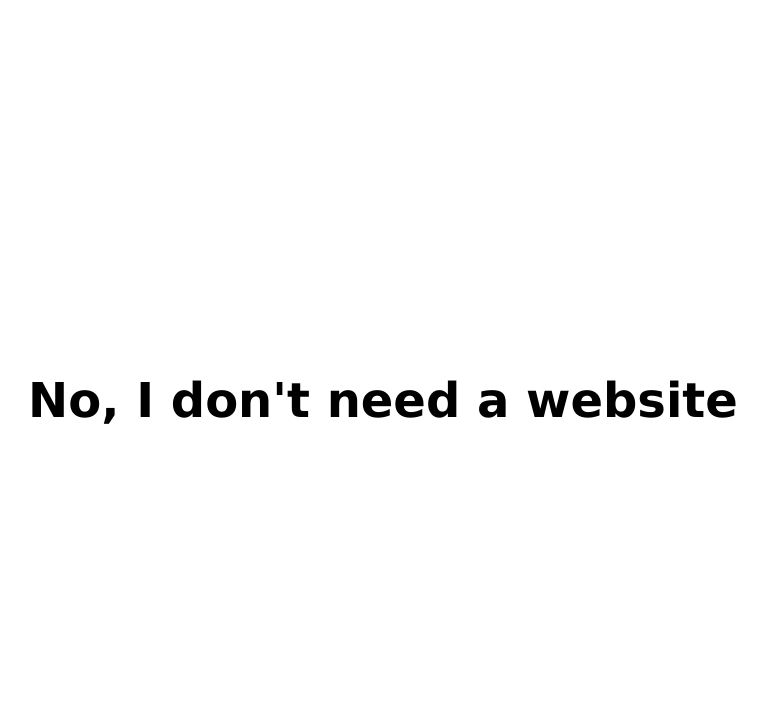
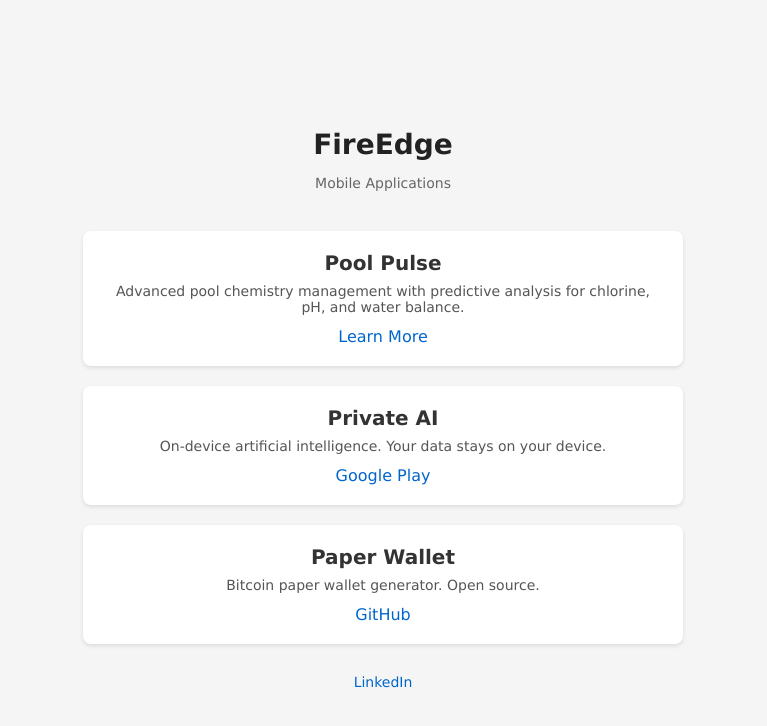
Before and after one commit to ValleZ/web.valkon.us, a plain HTML site: page index.html in a window 1280 px wide. Shown: the whole page, without its empty margins (257-1024 px from the left). Drawn offline with Linux system fonts and the light colour scheme.

Commit message:
Canonical and refresh for main page

```diff
--- a/index.html
+++ b/index.html
@@ -1,16 +1,134 @@
-<html>
+<!DOCTYPE html>
+<html lang="en">
+<head>
+    <meta charset="UTF-8">
+    <meta name="viewport" content="width=device-width, initial-scale=1.0">
+    <title>FireEdge - Mobile Apps by Valentin Konovalov</title>
+    <meta name="description" content="FireEdge develops mobile applications including Pool Pulse for pool chemistry management and Private AI for on-device artificial intelligence.">
+    <link rel="canonical" href="https://valkon.us/">
     <style>
+        * {
+            box-sizing: border-box;
+        }
         body {
             margin: 0;
-  height: 100vh;
+            min-height: 100vh;
             display: flex;
+            flex-direction: column;
             align-items: center;
             justify-content: center;
             font-family: Verdana, Geneva, sans-serif;
-  font-size: 24px;
+            font-size: 16px;
+            padding: 20px;
+            background: #f5f5f5;
+            color: #333;
+        }
+        .container {
+            max-width: 600px;
+            text-align: center;
+        }
+        h1 {
+            font-size: 28px;
+            margin-bottom: 10px;
+            color: #222;
+        }
+        .tagline {
+            font-size: 14px;
+            color: #666;
+            margin-bottom: 40px;
+        }
+        .apps {
+            display: flex;
+            flex-direction: column;
+            gap: 20px;
+        }
+        .app {
+            background: white;
+            padding: 20px;
+            border-radius: 8px;
+            box-shadow: 0 2px 4px rgba(0,0,0,0.1);
+        }
+        .app h2 {
+            font-size: 20px;
+            margin: 0 0 8px 0;
+        }
+        .app p {
+            margin: 0 0 12px 0;
+            color: #555;
+            font-size: 14px;
+        }
+        .app a {
+            color: #0066cc;
+            text-decoration: none;
+        }
+        .app a:hover {
+            text-decoration: underline;
+        }
+        .links {
+            display: flex;
+            gap: 15px;
+            justify-content: center;
+            flex-wrap: wrap;
+        }
+        .open-source {
+            margin-top: 30px;
+            font-size: 14px;
+            color: #666;
+        }
+        .open-source a {
+            color: #0066cc;
+            text-decoration: none;
+        }
+        .open-source a:hover {
+            text-decoration: underline;
+        }
+        .profile {
+            margin-top: 30px;
+            font-size: 14px;
+        }
+        .profile a {
+            color: #0066cc;
+            text-decoration: none;
+        }
+        .profile a:hover {
+            text-decoration: underline;
         }
     </style>
+</head>
 <body>
-  <h1>No, I don't need a website</h1>
+<div class="container">
+    <h1>FireEdge</h1>
+    <p class="tagline">Mobile Applications</p>
+
+    <div class="apps">
+        <div class="app">
+            <h2>Pool Pulse</h2>
+            <p>Advanced pool chemistry management with predictive analysis for chlorine, pH, and water balance.</p>
+            <div class="links">
+                <a href="https://valkon.us/pool_pulse.html">Learn More</a>
+            </div>
+        </div>
+
+        <div class="app">
+            <h2>Private AI</h2>
+            <p>On-device artificial intelligence. Your data stays on your device.</p>
+            <div class="links">
+                <a href="https://play.google.com/store/apps/details?id=us.valkon.privateai">Google Play</a>
+            </div>
+        </div>
+
+        <div class="app">
+            <h2>Paper Wallet</h2>
+            <p>Bitcoin paper wallet generator. Open source.</p>
+            <div class="links">
+                <a href="https://github.com/ValleZ/Paper-Wallet">GitHub</a>
+            </div>
+        </div>
+    </div>
+
+    <div class="profile">
+        <a href="https://www.linkedin.com/in/vkonovalov/">LinkedIn</a>
+    </div>
+</div>
 </body>
 </html>
--- a/sitemap.xml
+++ b/sitemap.xml
@@ -1,5 +1,11 @@
 <?xml version="1.0" encoding="UTF-8"?>
 <urlset xmlns="http://www.sitemaps.org/schemas/sitemap/0.9">
+    <url>
+        <loc>https://valkon.us/</loc>
+        <lastmod>2025-11-20</lastmod>
+        <changefreq>monthly</changefreq>
+        <priority>0.8</priority>
+    </url>
     <url>
         <loc>https://valkon.us/pool_pulse.html</loc>
         <lastmod>2024-11-13</lastmod>
```
Also changed, not shown: pool_pulse.html (+1 -0 lines). Lines whose indentation alone changed are shown as unchanged.
